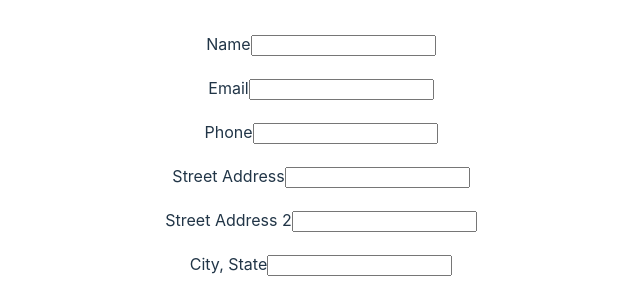
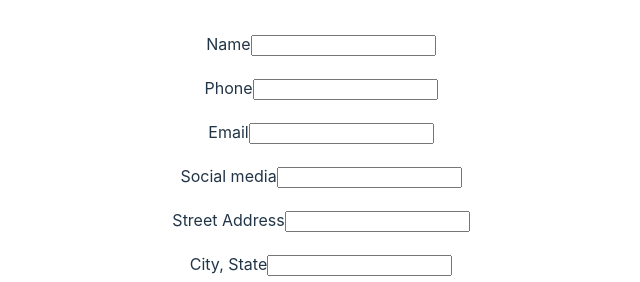
Before and after one commit to Runner-Dad84/resumetemplate, a React (Vite) app: page / in a window 1280 px wide. Shown: the top 282 px of the page, without its empty margins (319-959 px from the left). Built offline with nearby package versions, Linux system fonts and the light colour scheme.

Commit message:
remve address2 field and add socia media field

```diff
--- a/src/App.jsx
+++ b/src/App.jsx
@@ -21,10 +21,10 @@ function App() {
   //Field Data
   const personalFields = [
     { label: 'Name', name:'name', type:'text', class:'personal', },
+    { label: 'Phone', name:'phone', type:'text', class:'personal', },
     { label: 'Email', name:'email', type:'text', class:'personal', },
-    { label: 'Phone', name:'phone', type:'text', class:'personal', },
+    { label: 'Social media', name:'social media', type:'text', class:'personal', },
     { label: 'Street Address', name:'street', type:'text', class:'personal', },
-    { label: 'Street Address 2', name:'street 2', type:'text', class:'personal', },
     { label: 'City, State', name:'city-state', type:'text', class:'personal', },
     { label: 'Zip', name:'zip', type:'text', class:'personal', },
   ]
```
